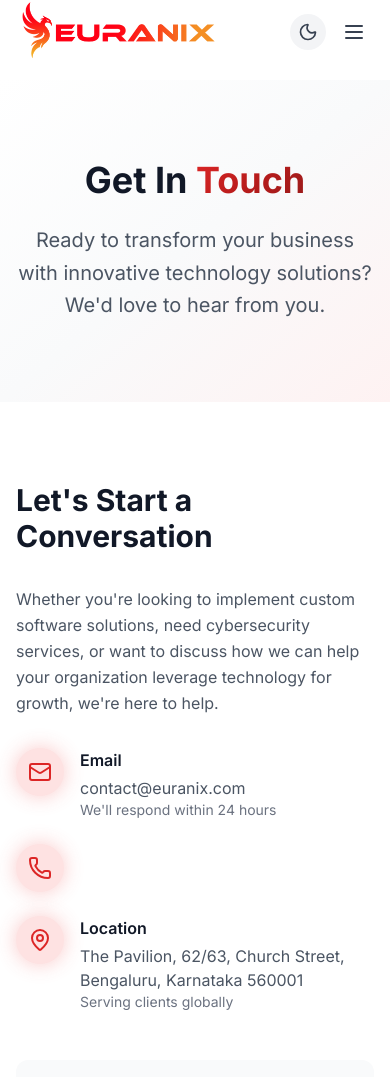
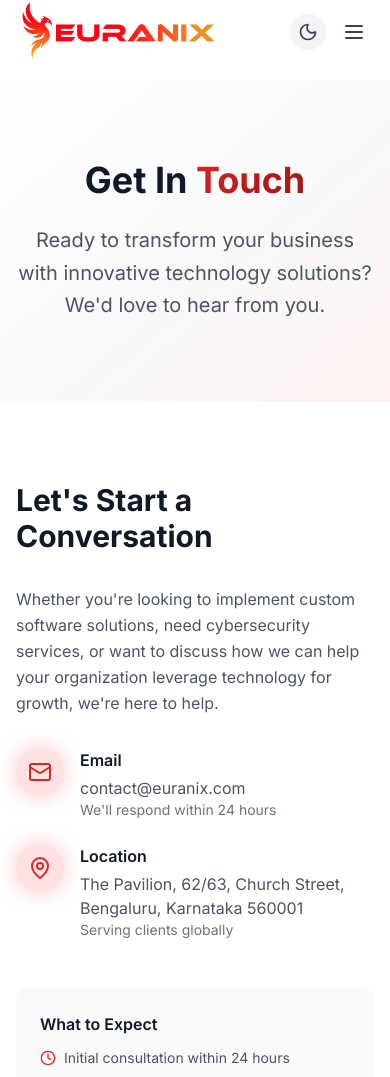
Before and after one commit to phoenix-sagar/euranix-website, a React (Vite) app: page /contact in a window 390 px wide. Shown: the top 1077 px of the page. Built offline with nearby package versions, Linux system fonts and the light colour scheme.

Commit message:
Update Contact.tsx
removed phone icon

```diff
--- a/src/pages/Contact.tsx
+++ b/src/pages/Contact.tsx
@@ -124,13 +124,6 @@ const Contact: React.FC = () => {
                     <p className="text-sm text-gray-500 dark:text-gray-400">We'll respond within 24 hours</p>
                   </div>
                 </div>
-
-                <div className="flex items-start space-x-4">
-                  <div className="bg-red-100 dark:bg-red-900/30 p-3 rounded-full flame-glow">
-                    <Phone className="h-6 w-6 text-red-600 dark:text-red-400" />
-                  </div>
-                </div>
-
                 <div className="flex items-start space-x-4">
                   <div className="bg-red-100 dark:bg-red-900/30 p-3 rounded-full flame-glow">
                     <MapPin className="h-6 w-6 text-red-600 dark:text-red-400" />
```
